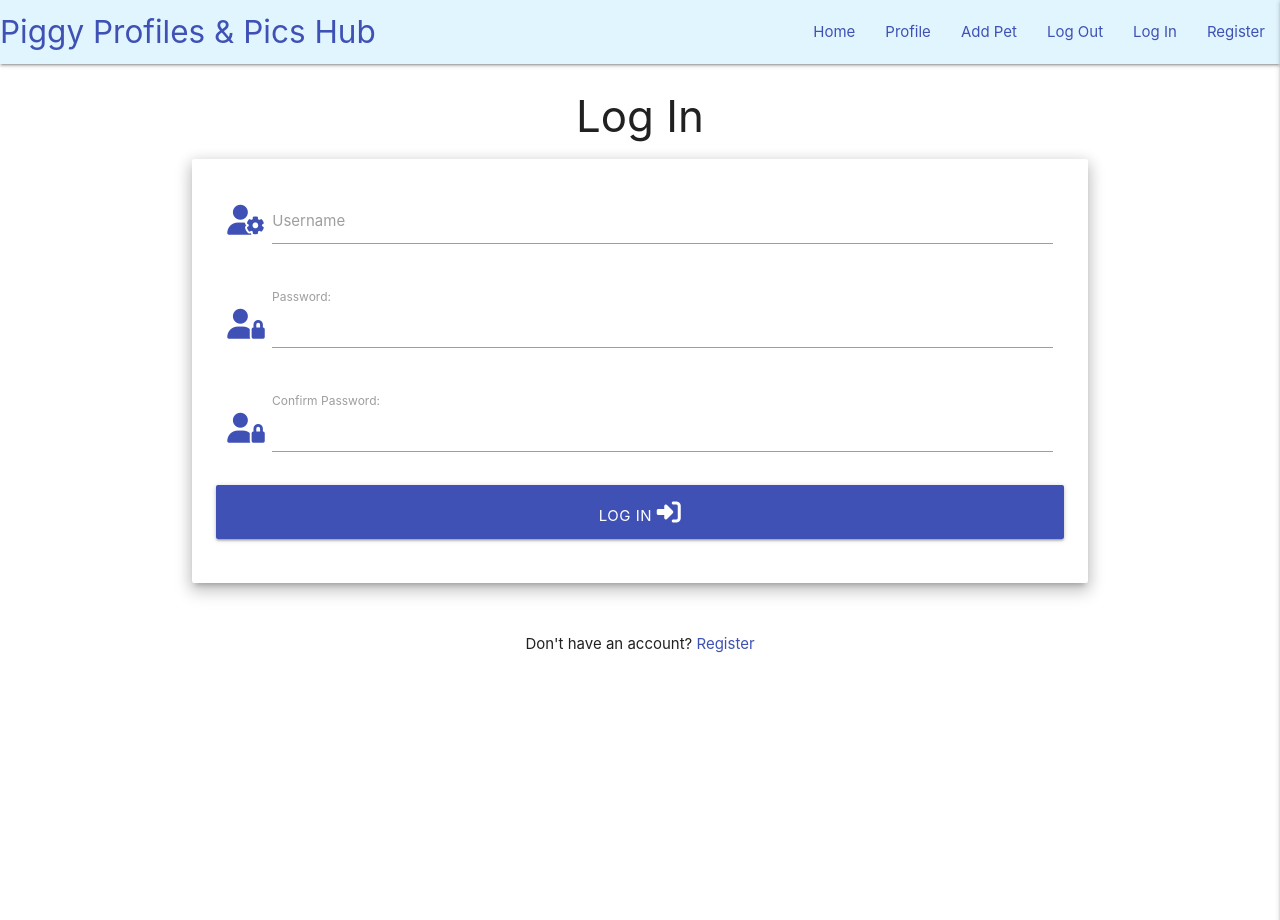
After one commit to marina9222/guinea-pig-database, a Flask app: page /login in a window 1280 px wide. The commit adds this page. Run offline with Flask 2, Linux system fonts and the light colour scheme; some libraries are stand-ins or nearby versions.

Commit message:
Add: Login functionality

```diff
--- a/app.py
+++ b/app.py
@@ -72,6 +72,32 @@ def register():
     return render_template("register.html")
 
 
+@app.route("/login", methods=["GET", "POST"])
+def login():
+    if request.method == "POST":
+        # check if username exists in db
+        existing_user = mongo.db.users.find_one(
+            {"username": request.form.get("username").lower()})
+
+        if existing_user:
+            # ensure hashed password matches user input
+            if check_password_hash(
+                existing_user["password"], request.form.get("password")):
+                    session["user"] = request.form.get("username").lower()
+                    flash("Welcome, {}".format(request.form.get("username")))
+            else:
+                # invalid password match
+                flash("Incorrect Username and/or Password")
+                return redirect(url_for("login"))
+
+        else:
+            # username doesn't exist
+            flash("Incorrect Username and/or Password")
+            return redirect(url_for("login"))
+
+    return render_template("login.html")
+
+
 if __name__ == "__main__":
     app.run(host=os.environ.get("IP"),
             port=int(os.environ.get("PORT")),
--- a/templates/index.html
+++ b/templates/index.html
@@ -29,7 +29,7 @@
           <li><a href="#" class="indigo-text">Profile</a></li>
           <li><a href="#" class="indigo-text">Add Pet</a></li>
           <li><a href="#" class="indigo-text">Log Out</a></li>
-          <li><a href="#" class="indigo-text">Log In</a></li>
+          <li><a href="{{ url_for('login') }}" class="indigo-text">Log In</a></li>
           <li><a href="{{ url_for('register') }}" class="indigo-text">Register</a></li>
         </ul>
       </div>
@@ -41,7 +41,7 @@
           <li><a href="#" class="indigo-text">Profile</a></li>
           <li><a href="#" class="indigo-text">Add Pet</a></li>
           <li><a href="#" class="indigo-text">Log Out</a></li>
-          <li><a href="#" class="indigo-text">Log In</a></li>
+          <li><a href="{{ url_for('login') }}" class="indigo-text">Log In</a></li>
           <li><a href="{{ url_for('register') }}" class="indigo-text">Register</a></li>
     </ul>
   </header>
--- /dev/null
+++ b/templates/login.html
@@ -0,0 +1,56 @@
+{% extends "index.html" %}
+{% block content %}
+
+
+
+<h3 class="center-align">Log In</h3>
+<div class="row">
+  <form class="s12 m8 offset-m2" method="POST" action="{{ url_for('login') }}">
+    <div class="card-panel z-depth-3">
+
+      <!-- username field -->
+      <div class="row">
+        <div class="input-field col s12">
+          <i class="fas fa-user-cog prefix indigo-text"></i>
+          <input id="username" name="username" type="text" minlength="5" maxlength="15" pattern="^[a-zA-Z0-9]{5,15}$"
+            class="validate" required>
+          <label for="username">Username</label>
+        </div>
+      </div>
+
+      <!-- password field -->
+      <div class="row">
+        <div class="input-field col s12">
+          <i class="fas fa-user-lock prefix indigo-text"></i>
+          <input id="password" name="password" type="password" pattern="^[a-zA-Z0-9]{5,15}$" minlength="5"
+            class="validate" placeholder=" " maxlength="15" required>
+          <label for="password">Password:</label>
+        </div>
+      </div>
+      <div class="row margin-b">
+        <div class="input-field col s12">
+          <i class="fas fa-user-lock prefix indigo-text"></i>
+          <input id="confirm_password" name="confirm_password" type="password" pattern="^[a-zA-Z0-9]{5,15}$"
+            minlength="5" class="validate" placeholder=" " maxlength="15" required>
+          <label for="confirm_password">Confirm Password:</label>
+        </div>
+      </div>
+      <!-- login -->
+      <div class="row">
+        <button type="submit" class="col s12 btn-large indigo">
+          Log In <i class="fas fa-sign-in-alt"></i>
+        </button>
+      </div>
+    </div>
+  </form>
+</div>
+
+<div class="row">
+  <div class="col s12">
+   <p class="center-align">
+    Don't have an account? <a href="{{ url_for('register') }}" class="indigo-text">Register</a>
+  </p>
+  </div>
+</div>
+
+{% endblock %}
```
Also changed, not shown: templates/register.html (+8 -0 lines).
